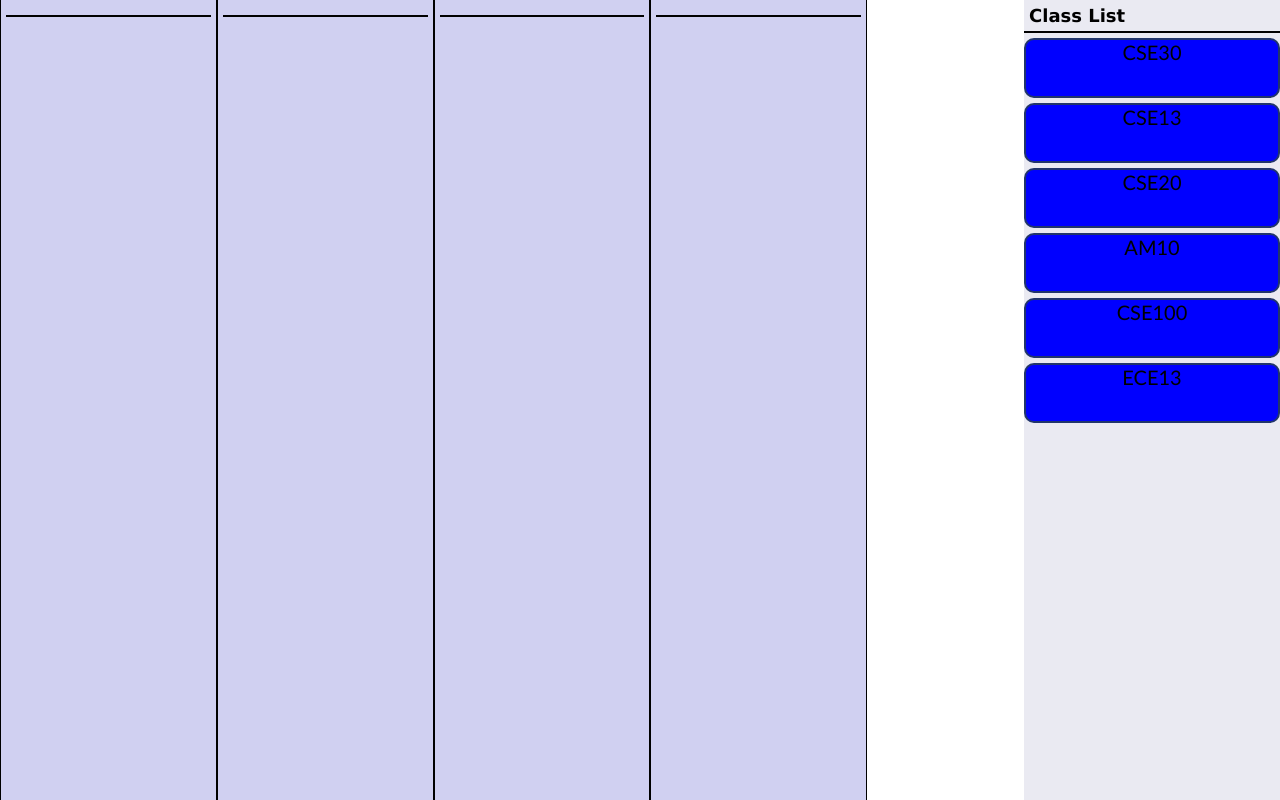
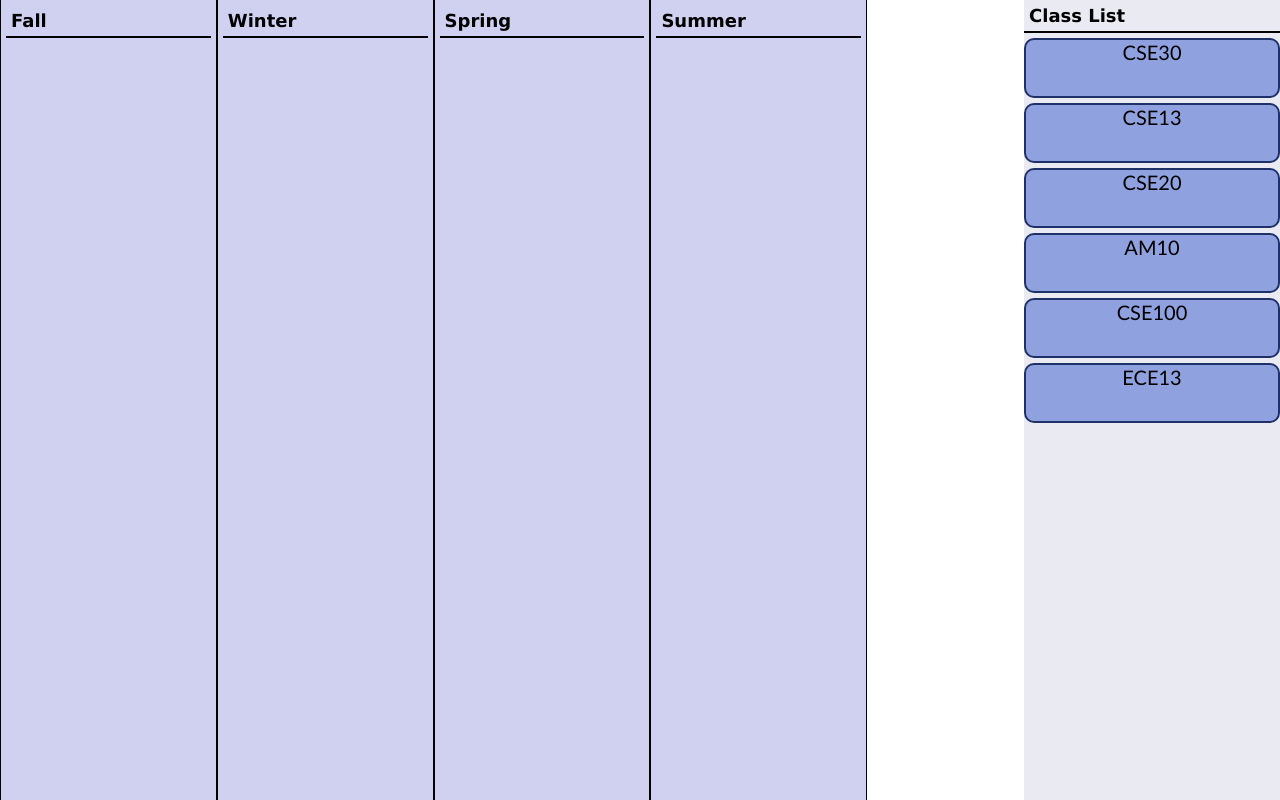
Before and after one commit to inkyant/acm-hacks, a React (Create React App) app: page / in a window 1280 px wide. Shown: the top 800 px of the page. Built offline with nearby package versions, Linux system fonts and the light colour scheme; the HTML template or start-up script is replaced by a standard one.

Commit message:
added titles

```diff
--- a/src/DragDrop.js
+++ b/src/DragDrop.js
@@ -8,11 +8,11 @@ export default function DragDrop() {
     return (
         <>
         <div style={{width: "80%", height: "100%", display: "flex"}}>
-            <Quarter>
-            </Quarter>
-            <Quarter />
-            <Quarter />
-            <Quarter />
+            <Quarter sectionTitle={"Fall"}>
+            </Quarter >
+            <Quarter sectionTitle={"Winter"}/>
+            <Quarter sectionTitle={"Spring"}/>
+            <Quarter sectionTitle={"Summer"}/>
         </div>
         <CardBank startCards={classList} />
         </>
--- a/src/components/card.css
+++ b/src/components/card.css
@@ -5,14 +5,14 @@
     display: flex;
     align-items: center;
     flex-direction: column;
-    border: 2px solid rgb(33, 53, 108);
+    border: 2px solid rgb(30, 50, 105);
     margin-bottom:5px;
 }
 
 .cardBank{
 
     width:20%;
-    background-color: rgb(234, 234, 242)
+    background-color: rgb(234,234,242);
 }
 
 .title {
@@ -20,7 +20,7 @@
     font-family:'Trebuchet MS', 'Lucida Sans Unicode', 'Lucida Grande', 'Lucida Sans', Arial, sans-serif
 }
 
-.sectionTitle{
+.sectionTitle{ /*this will be the css for all section titles including in quarters*/
     font-size: 18px;
     font-family:Verdana, Geneva, Tahoma, sans-serif;
     padding: 5px;
--- a/src/components/card.js
+++ b/src/components/card.js
@@ -21,7 +21,7 @@ export default function Card({title, text, id, removeCard}) {
     }))
 
     return (
-        <div className="card" ref={drag} style={{backgroundColor: isDragging ? 'red' : 'blue'}}>
+        <div className="card" ref={drag}>
             <div className="title">{title}</div>
             <p>{text}</p>
         </div>
```
